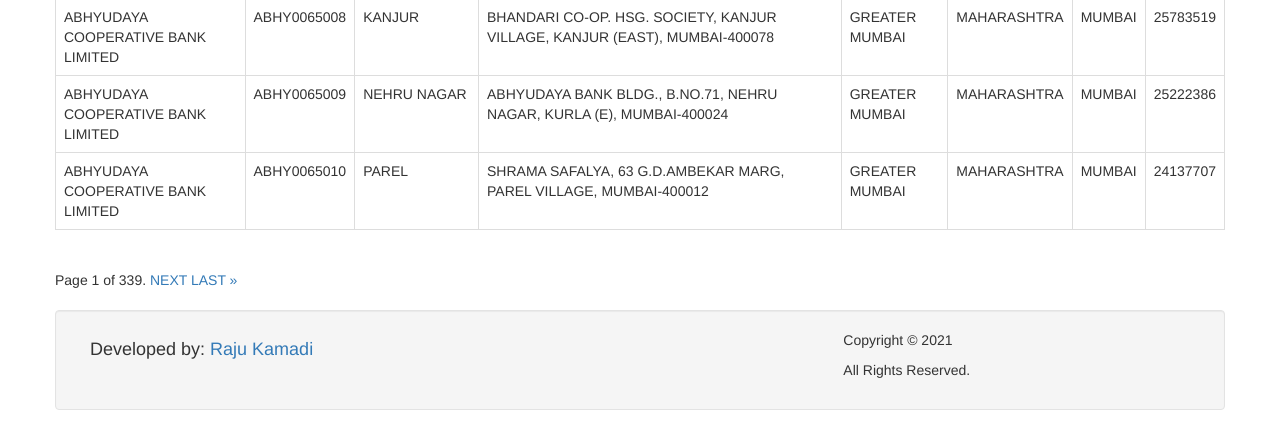
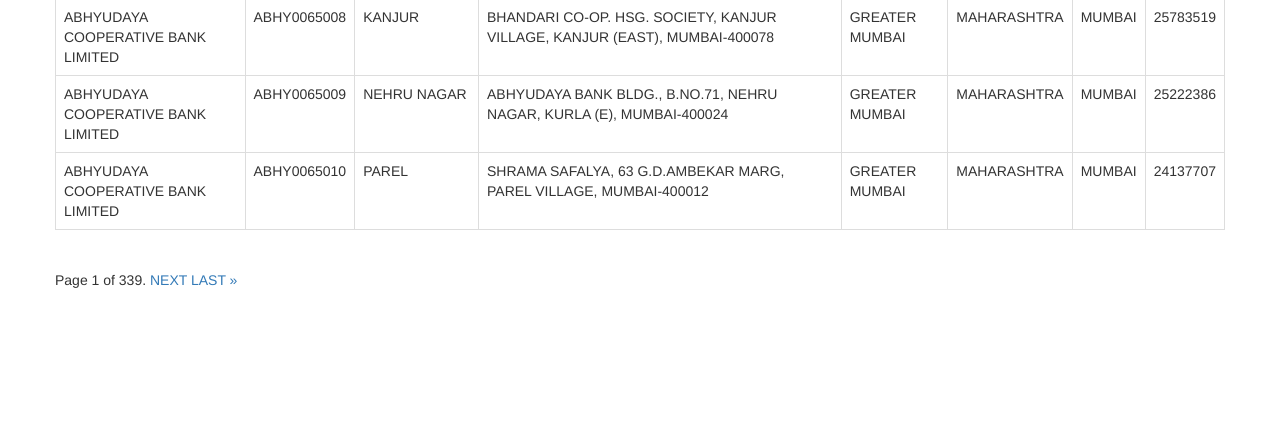
Before and after one commit to Rajukamdi/djangoapp, a Django app: page /bloom/home in a window 1280 px wide. Shown: the part 701-1131 px from the top of the page. After the commit the page ends 989 px from the top, so only its background shows below. Run offline with Django 3.2, Linux system fonts and the light colour scheme; data comes from the database, SQL or seed files in the repository; some libraries are stand-ins or nearby versions.

Commit message:
removed footer in all html pages

```diff
--- a/mainbloom/templates/base.html
+++ b/mainbloom/templates/base.html
@@ -35,18 +35,18 @@
         </div>
     </div>
 
-    <footer>
-        <div class="container">
-            <div class="row well ml-t">
-                <div class="col-lg-8 col-md-8">
-                    <h4>Developed by: <a href="https://carlofontanos.com" target="_blank">Raju Kamadi</a></h4>
-                </div>
-                <div class="col-lg-4 col-md-4">
-                    <p class="m-t">Copyright &copy <a href="https://carlofontanos.com" target="_blank"></a> 2021</p>
-                    <p>All Rights Reserved.</p>
-                </div>
-            </div>
-        </div>
-    </footer>
+<!--    <footer>-->
+<!--        <div class="container">-->
+<!--            <div class="row well ml-t">-->
+<!--                <div class="col-lg-8 col-md-8">-->
+<!--                    <h4>Developed by: <a href="https://carlofontanos.com" target="_blank">Raju Kamadi</a></h4>-->
+<!--                </div>-->
+<!--                <div class="col-lg-4 col-md-4">-->
+<!--                    <p class="m-t">Copyright &copy <a href="https://carlofontanos.com" target="_blank"></a> 2021</p>-->
+<!--                    <p>All Rights Reserved.</p>-->
+<!--                </div>-->
+<!--            </div>-->
+<!--        </div>-->
+<!--    </footer>-->
 </body>
 </html>
```
